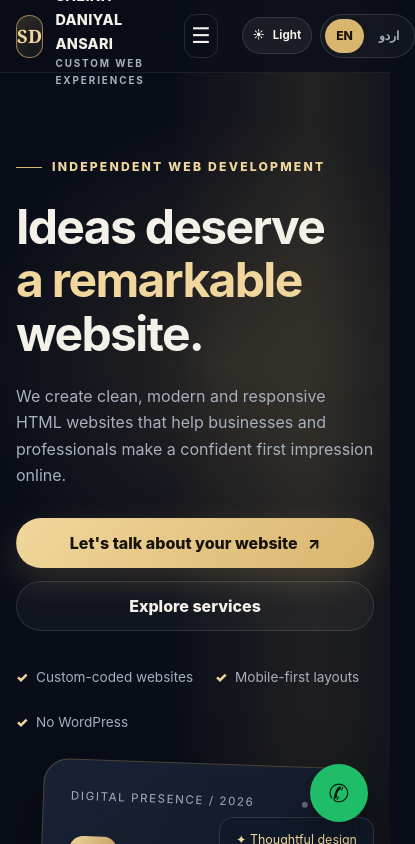
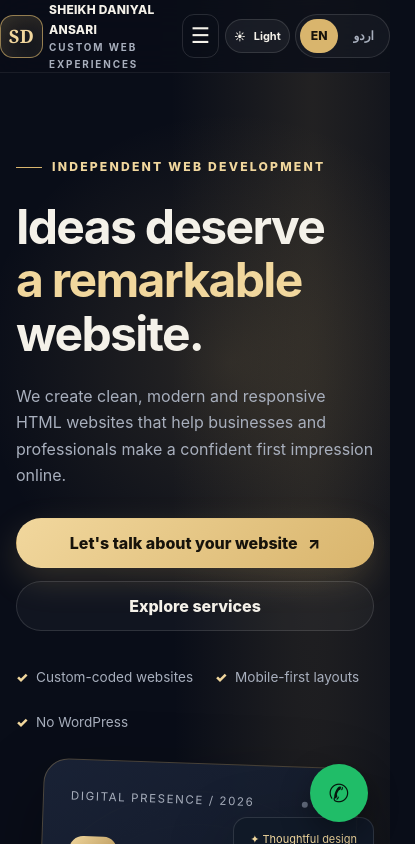
Before and after one commit to feelsoof123/daniyal, a plain HTML site: page index.html in a window 390 px wide. Shown: the top 844 px of the page, 415 px wide, since content can reach past the window. Drawn offline with Linux system fonts and the light colour scheme.

Commit message:
Update index.html

```diff
--- a/index.html
+++ b/index.html
@@ -245,6 +245,83 @@ body.light-theme .nav-links.open {
   .theme-toggle {
     padding: 8px 10px;
     font-size: .72rem;
+  }
+}
+
+/* MOBILE WIDTH FIX */
+@media (max-width: 700px) {
+
+  html, body {
+    width: 100%;
+    max-width: 100%;
+    overflow-x: clip;
+  }
+
+  .container {
+    width: calc(100% - 32px);
+    max-width: 100%;
+  }
+
+  .nav {
+    width: 100%;
+    gap: 6px;
+    justify-content: space-between;
+  }
+
+  .brand {
+    min-width: 0;
+    flex-shrink: 1;
+    font-size: 12px;
+    gap: 6px;
+  }
+
+  .brand-mark {
+    flex-shrink: 0;
+  }
+
+  .header-actions {
+    flex-shrink: 0;
+    gap: 5px;
+  }
+
+  .theme-toggle {
+    padding: 7px 8px;
+    font-size: 11px;
+  }
+
+  .language-switch {
+    flex-shrink: 0;
+  }
+
+  .hero-grid,
+  .about-grid,
+  .contact-grid {
+    min-width: 0;
+  }
+
+  .hero-copy,
+  .hero-art,
+  .card,
+  .form-card {
+    min-width: 0;
+    max-width: 100%;
+  }
+
+  .showcase {
+    max-width: 88%;
+  }
+
+  .floating-tag {
+    max-width: 85%;
+    font-size: 11px;
+  }
+
+  img, video, iframe {
+    max-width: 100%;
+  }
+
+  h1, h2, h3, p {
+    overflow-wrap: anywhere;
   }
 }
 
```
